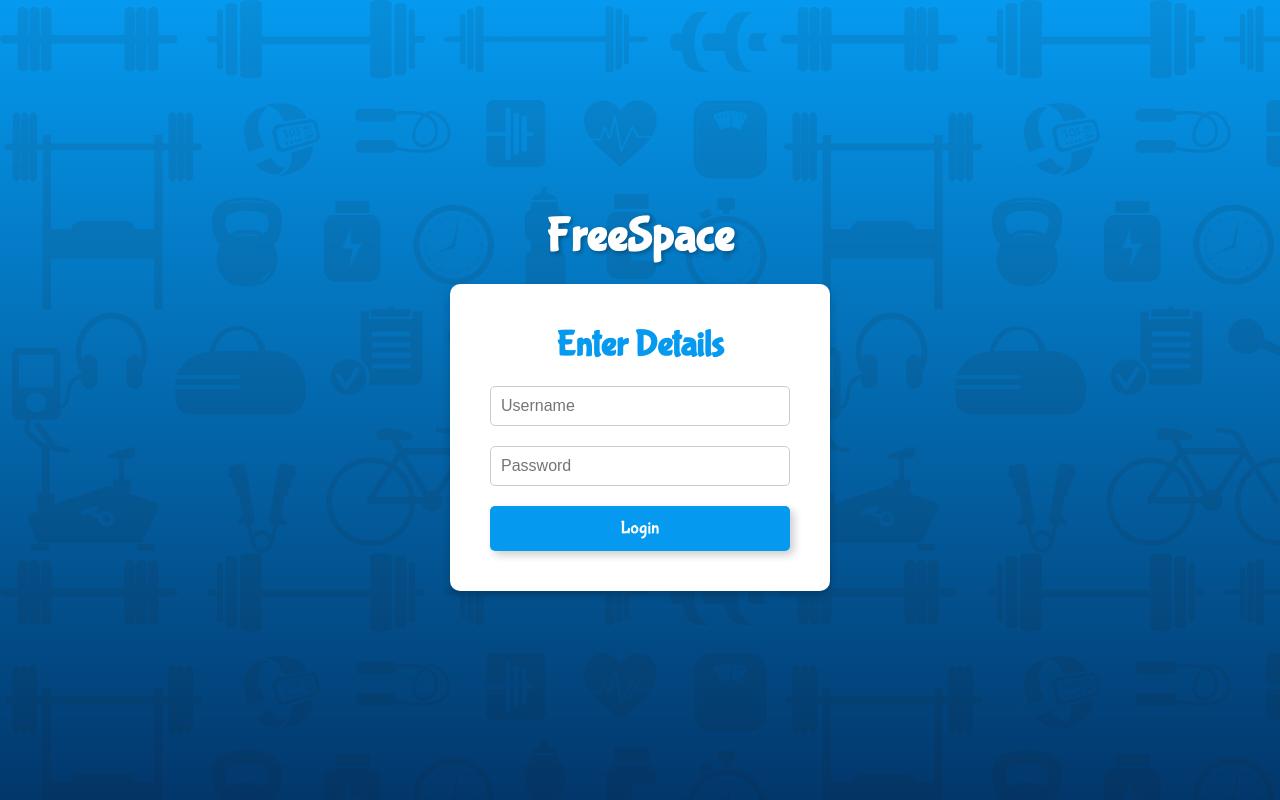
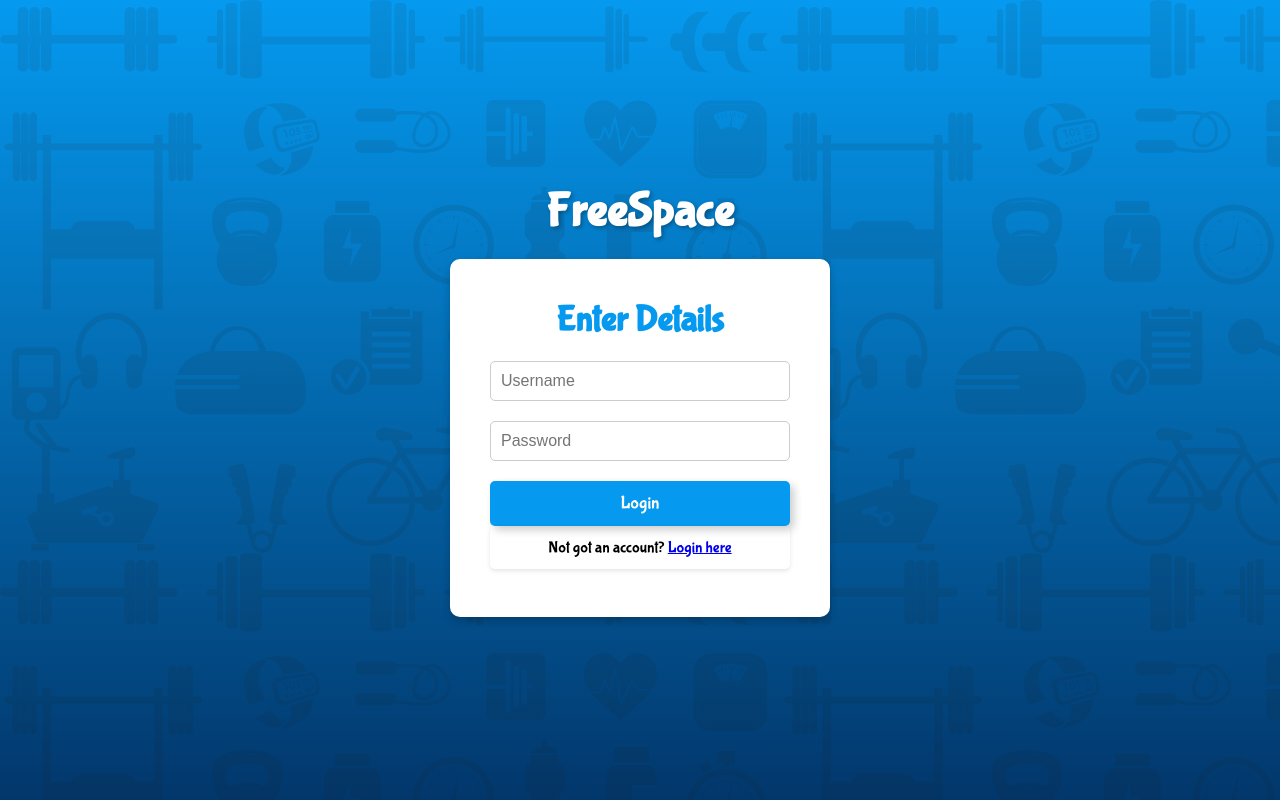
Before and after one commit to vicebuzz/web-dev-php-project, a PHP site: page /login.php in a window 1280 px wide. Run offline with PHP 8.4, Linux system fonts and the light colour scheme.

Commit message:
Update login.php

```diff
--- a/public/login.php
+++ b/public/login.php
@@ -35,6 +35,7 @@
         <input type="text" class="input-field" placeholder="Username" name="username" required>
         <input type="password" class="input-field" placeholder="Password" name="password" required>
         <button type="submit" class="login-button">Login</button>
+        <p class="activity-details">Not got an account? <a href="register.php">Login here</a></p>
       </form>
     </div>
   </div>
```
